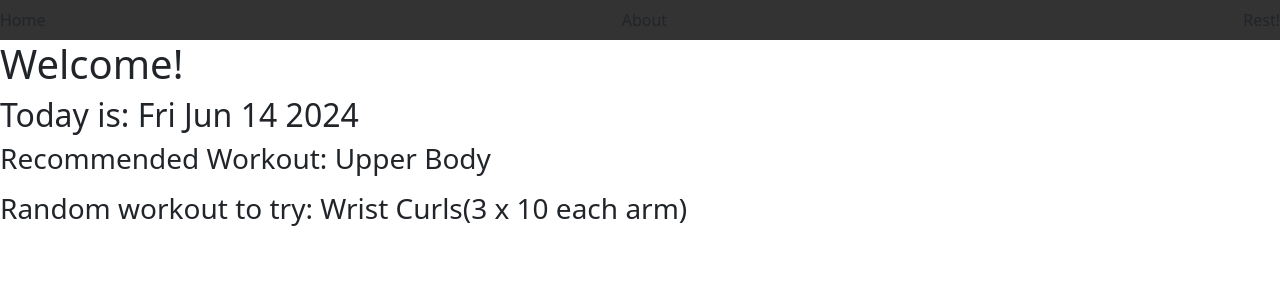
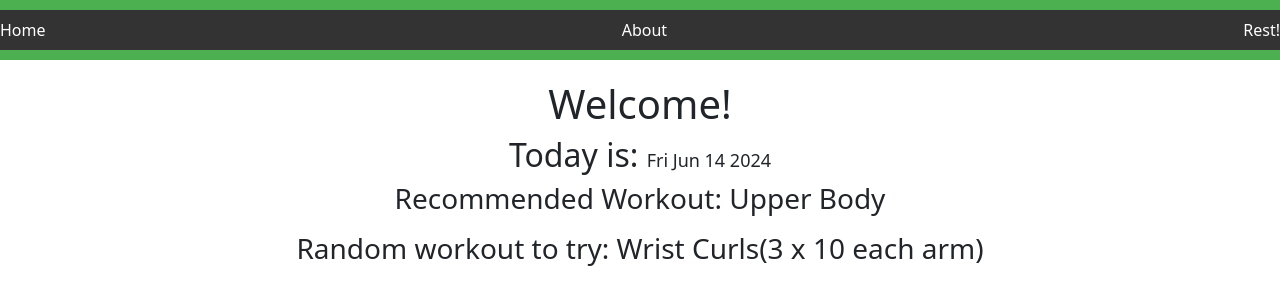
Before and after one commit to NathanWelliver/phase-2-project, a React (Create React App) app: page / in a window 1280 px wide. Shown: the top 304 px of the page. Built offline with nearby package versions, Linux system fonts and the light colour scheme; data requests are answered from the project's data file.

Commit message:
added styling for most components

```diff
--- a/src/index.css
+++ b/src/index.css
@@ -1,13 +1,47 @@
+/* index.css */
 body {
+  font-family: Arial, sans-serif;
   margin: 0;
-  font-family: -apple-system, BlinkMacSystemFont, 'Segoe UI', 'Roboto', 'Oxygen',
-    'Ubuntu', 'Cantarell', 'Fira Sans', 'Droid Sans', 'Helvetica Neue',
-    sans-serif;
-  -webkit-font-smoothing: antialiased;
-  -moz-osx-font-smoothing: grayscale;
+  padding: 0;
+  background-color: #f0f0f0;
+  color: #333;
 }
 
-code {
-  font-family: source-code-pro, Menlo, Monaco, Consolas, 'Courier New',
-    monospace;
+header {
+  background-color: #4CAF50;
+  color: white;
+  padding: 10px 0;
+  text-align: center;
 }
+
+h1, h2, h3 {
+  margin: 0.5em 0;
+  text-align: center;
+}
+
+main {
+  padding: 20px;
+  text-align: center;
+}
+
+button {
+  padding: 10px 20px;
+  font-size: 16px;
+  background-color: #4CAF50;
+  color: white;
+  border: none;
+  cursor: pointer;
+}
+
+button:hover {
+  background-color: #45a049;
+}
+
+.date, .workout-of-day {
+  margin: 20px 0;
+  font-size: 18px;
+}
+
+.workout-of-day p {
+  margin: 10px 0;
+}
```
